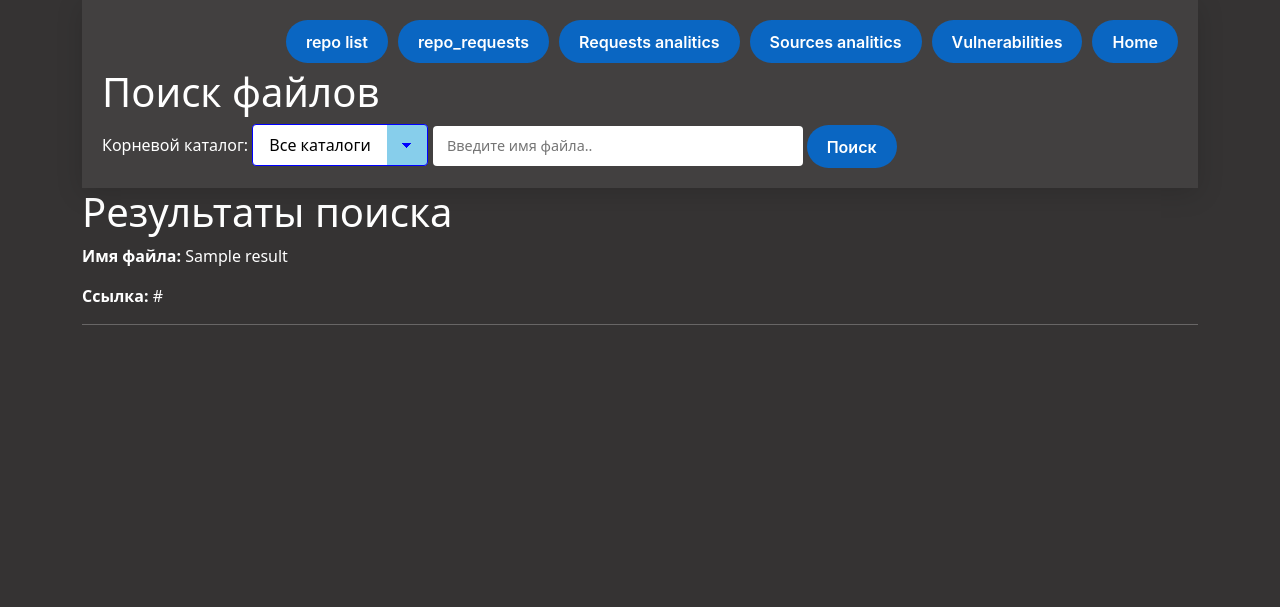
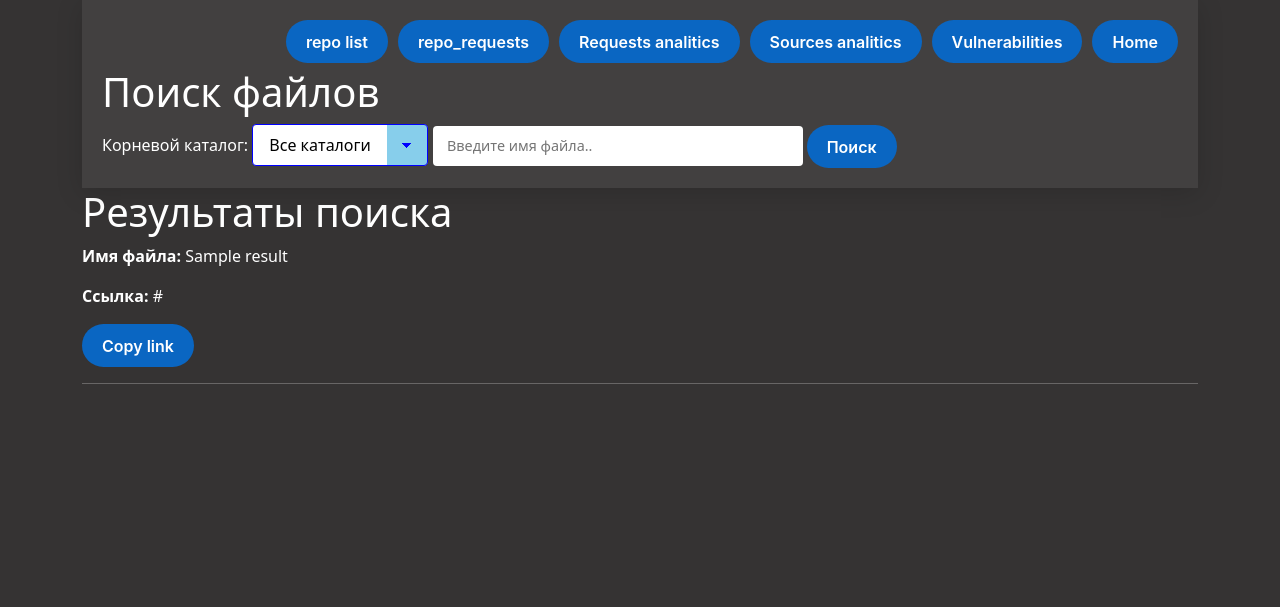
Before and after one commit to Snow-Bars/repo_search, a Flask app: template templates/search_results.html in a window 1280 px wide. Shown: the top 607 px of the page. Run offline with Flask 3, Linux system fonts and the light colour scheme; the template is opened without the code that fills it: most values are stand-ins (such as "Sample title", 1, 10 or a date in 2020); some libraries are stand-ins or nearby versions.

Commit message:
add copy link button

```diff
--- a/templates/search_results.html
+++ b/templates/search_results.html
@@ -11,6 +11,7 @@
             <div>
                 <p><strong>Имя файла:</strong> {{ result.name }}</p>
                 <p><strong>Ссылка:</strong> {{ result.url }}</p>
+                <button onclick="navigator.clipboard.writeText ( '{{ result.url }}' )" class="button-18">Copy link</button>
                 <hr>
             </div>
         {% endfor %}
```
